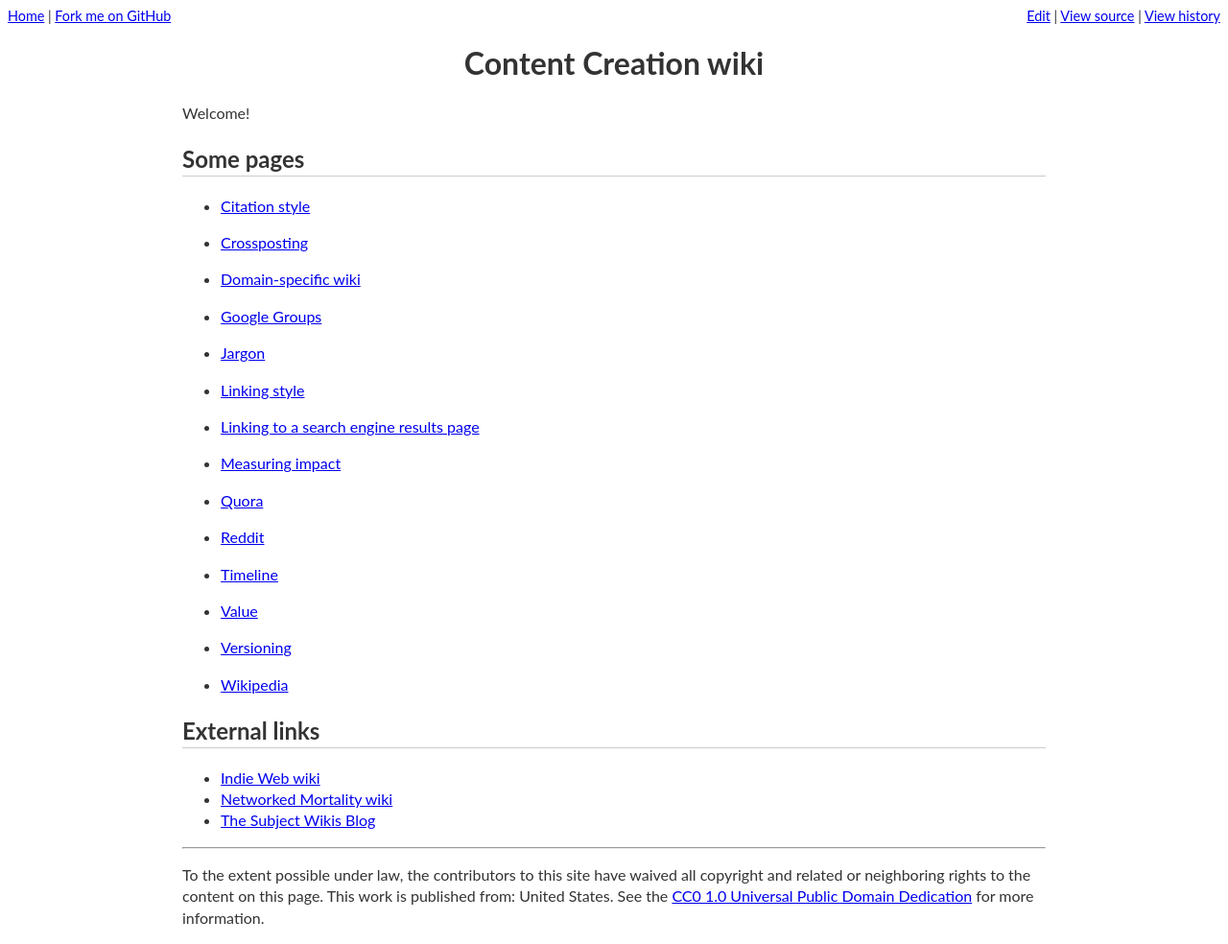
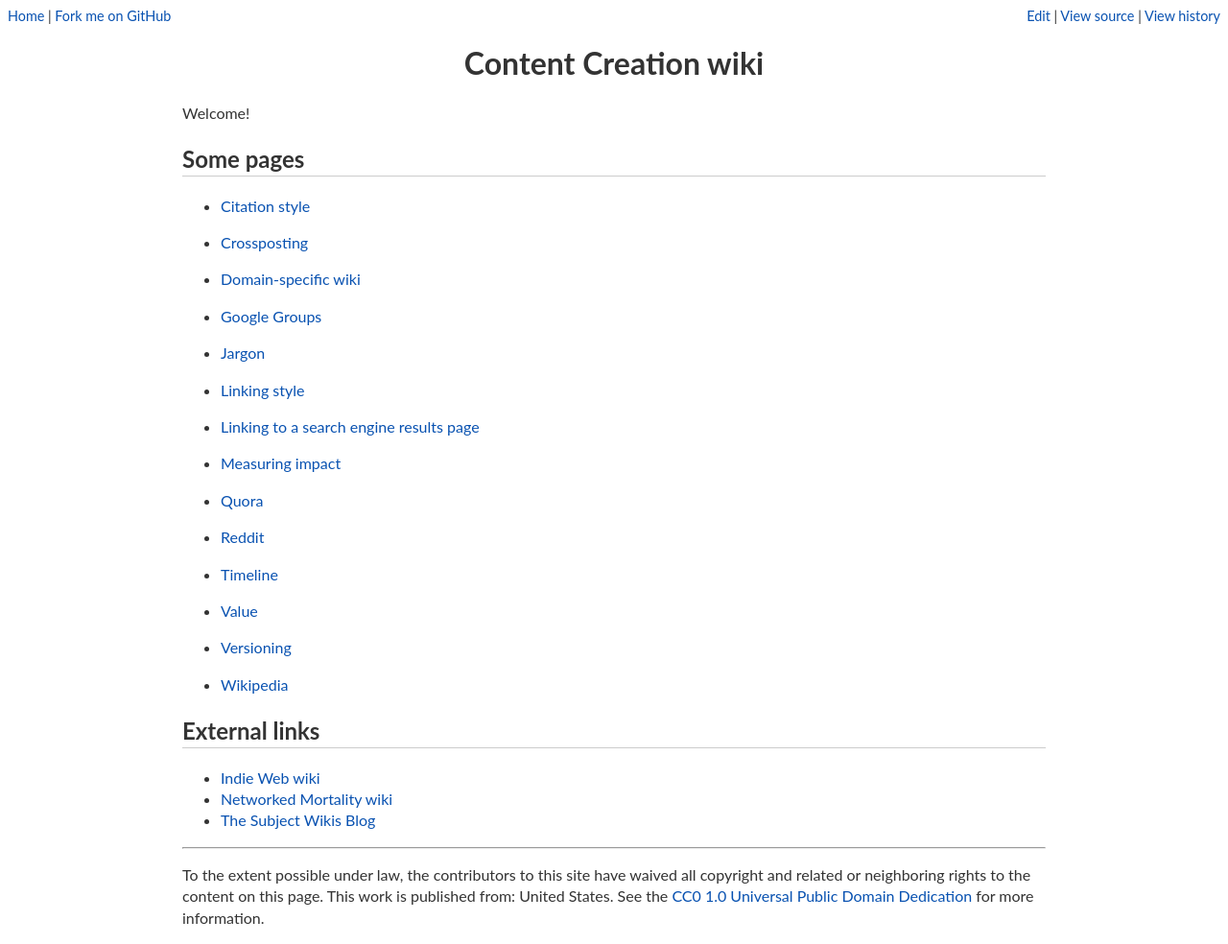
Before and after one commit to riceissa/contentcreation, a Jekyll site: the page built from index.md, in a window 1280 px wide. Shown: the whole page at 96% size. Built offline with Jekyll 4.4.1, drawn with Linux system fonts in a browser that asks for light colours; comment, search, counter and statistics services are not loaded.

Commit message:
Add link styling

```diff
--- a/_layouts/default.html
+++ b/_layouts/default.html
@@ -26,6 +26,11 @@
       }
 
       h2 { border-bottom: 1px solid #ccc; }
+
+      a { text-decoration: none; }
+      a:link { color: #0952B1; }
+      a:visited { color: #500869; }
+      a:hover, a:active { text-decoration: underline; }
 
       header { text-align: center; }
 
```
